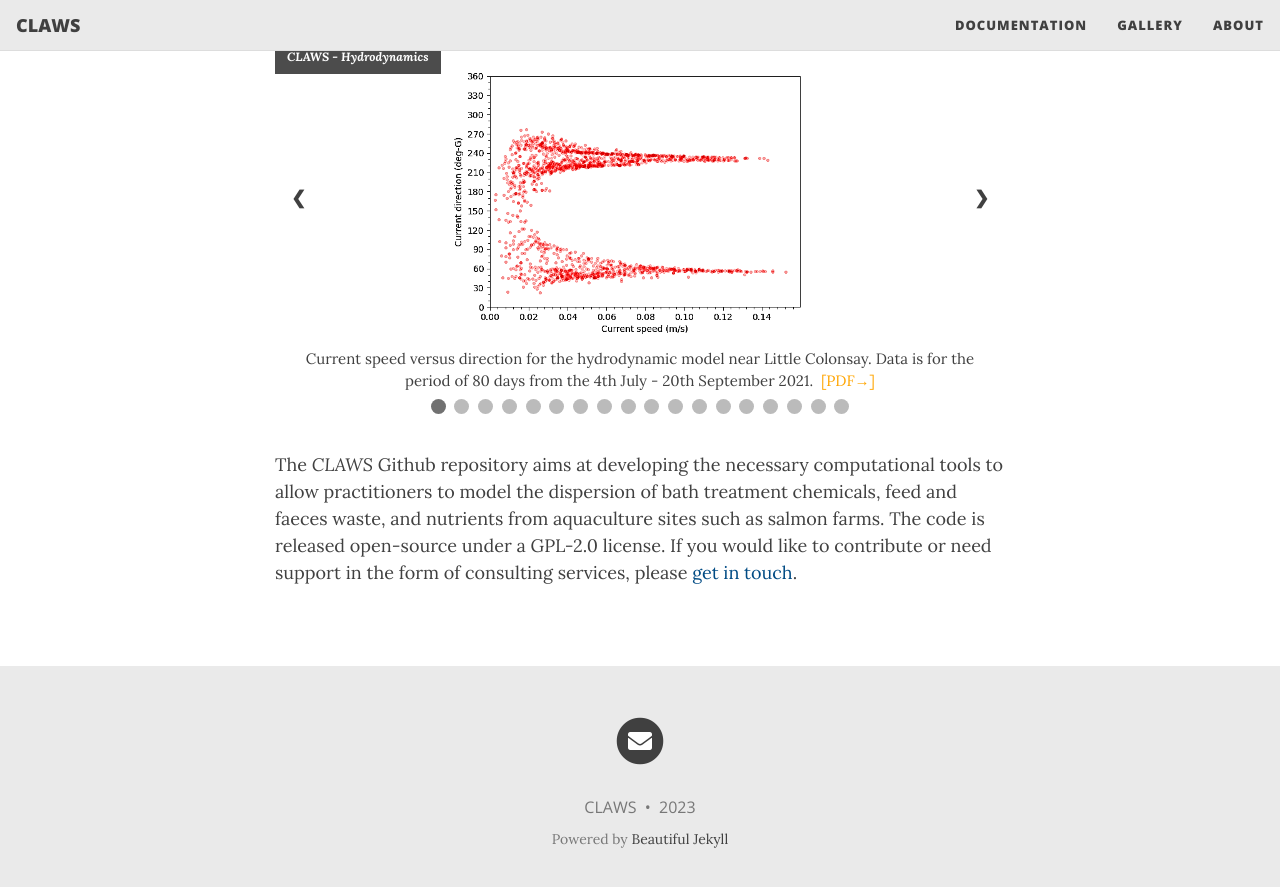
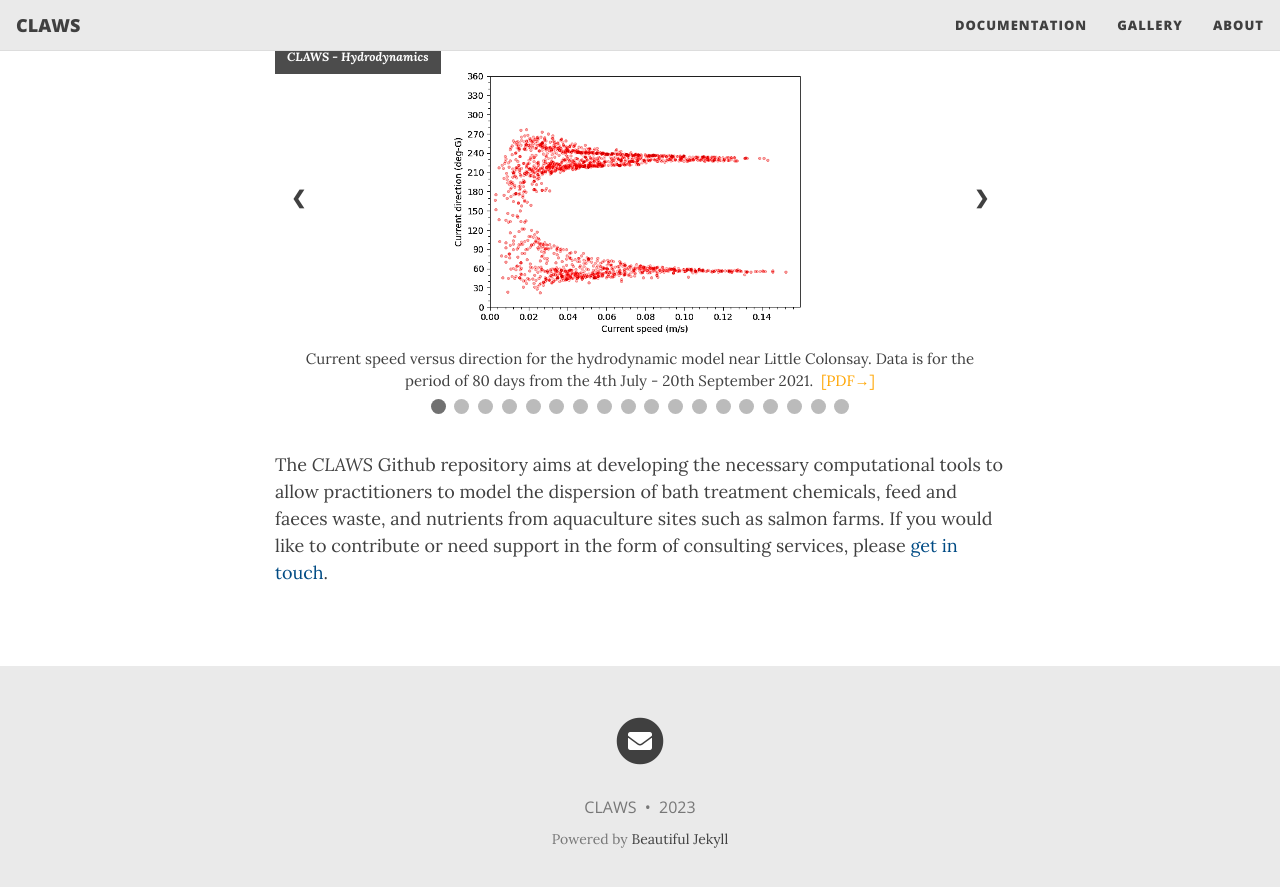
Before and after one commit to claws-scot/claws-scot.github.io, a Jekyll site: the page built from index.html, in a window 1280 px wide and 900 px high, scrolled down 1111 px. Shown: the top 887 px of the window. Built offline with Jekyll 4.4.1, drawn with Linux system fonts in a browser that asks for light colours; nearby versions of some CDN libraries; the list of posts is cut into pages by our own code; some of the changed text lies outside the part shown.

Commit message:
Editing web pages

```diff
--- a/index.html
+++ b/index.html
@@ -7,7 +7,9 @@
 
 <p align="justify">
 
-CLAWS – Chemicals, Lice and Waste from Salmon Farms - is a repository of open-source, particle-based models for application in salmon farms in semi-enclosed sea lochs and open sea areas. CLAWS is written in Python and consists of four modules:<br>
+CLAWS – Chemicals, Lice and Waste from Salmon Farms - is a repository of
+<!--open-source, -->
+particle-based models for application in salmon farms in semi-enclosed sea lochs and open sea areas. CLAWS is written in Python and consists of four modules:<br>
 <br>
 1) Hydrodynamics.<br>
 
@@ -181,7 +183,9 @@
   <span class="dot" onclick="currentSlide(18)"></span>
 </div>
 
-<p>The <i>CLAWS</i> Github repository aims at developing the necessary computational tools to allow practitioners to model the dispersion of bath treatment chemicals, feed and faeces waste, and nutrients from aquaculture sites such as salmon farms. The code is released open-source under a GPL-2.0 license. If you would like to contribute
+<p>The <i>CLAWS</i> Github repository aims at developing the necessary computational tools to allow practitioners to model the dispersion of bath treatment chemicals, feed and faeces waste, and nutrients from aquaculture sites such as salmon farms.
+<!--The code is released open-source under a GPL-2.0 license.-->
+If you would like to contribute
 <!--<a href="https://claws-scot.github.io/contribute/">contribute</a> -->
 or need support in the form of consulting services, please <a href="https://claws-scot.github.io/about">get in touch</a>.
 </p>
```
